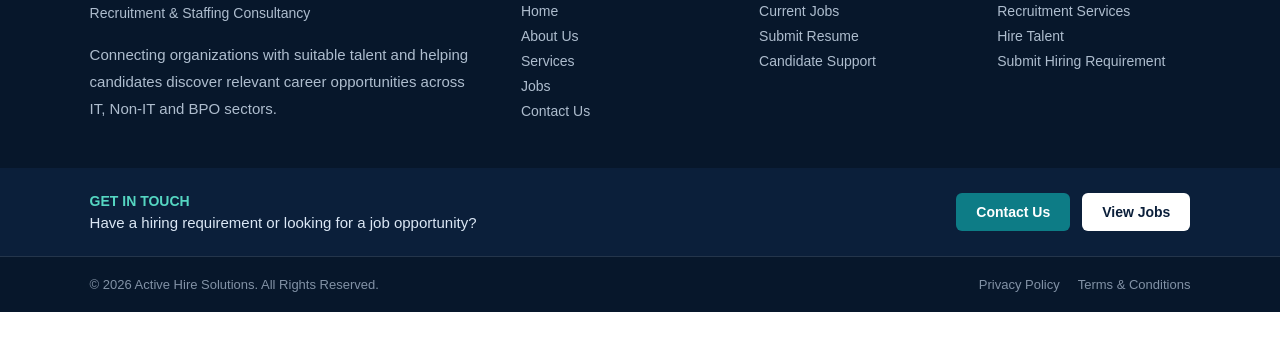
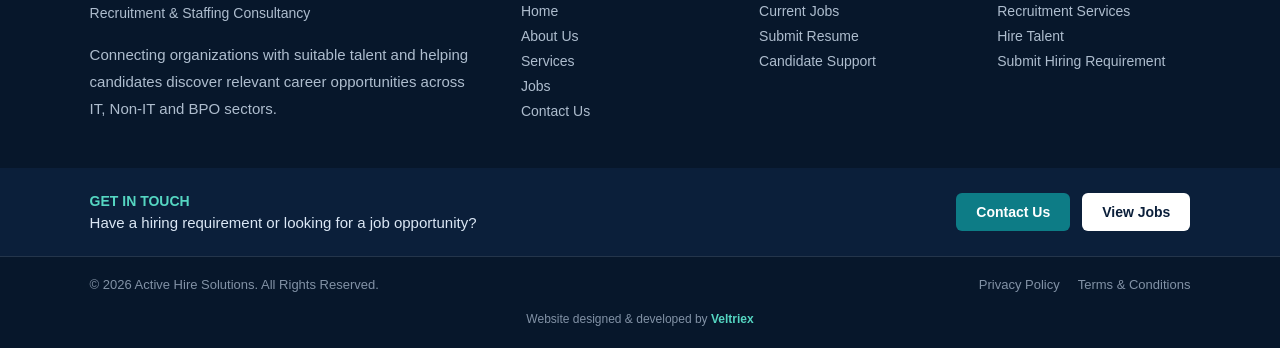
Before and after one commit to davsingh92/test, a plain HTML site: page index.html in a window 1280 px wide. Shown: the part 3155-3503 px from the top of the page. Before the commit the page ends 3467 px from the top, so only its background shows below. Drawn offline with Linux system fonts and the light colour scheme.

Commit message:
Add Veltriex website credit to footer

```diff
--- a/index.html
+++ b/index.html
@@ -526,6 +526,14 @@
 
   </div>
 
+  <!-- WEBSITE CREDIT -->
+  <div style="padding:0 7% 22px;text-align:center;font-size:12px;color:#8292a6">
+    Website designed &amp; developed by
+    <a href="https://veltriex.com" target="_blank" rel="noopener noreferrer" style="color:#55d6c2;font-weight:700;text-decoration:none;transition:color .2s">
+      Veltriex
+    </a>
+  </div>
+
 </footer>
 </body>
 </html>
```
